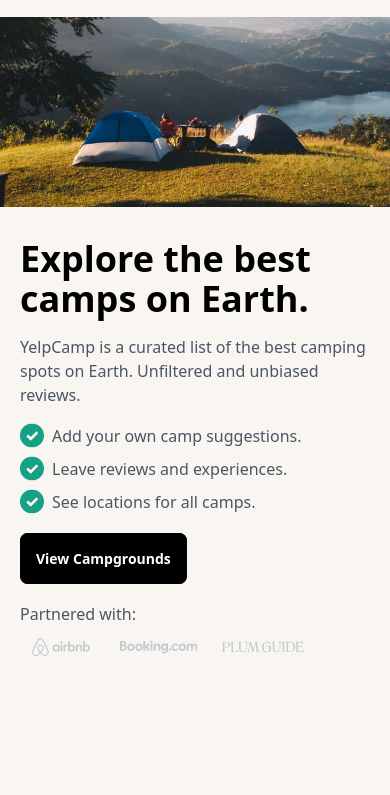
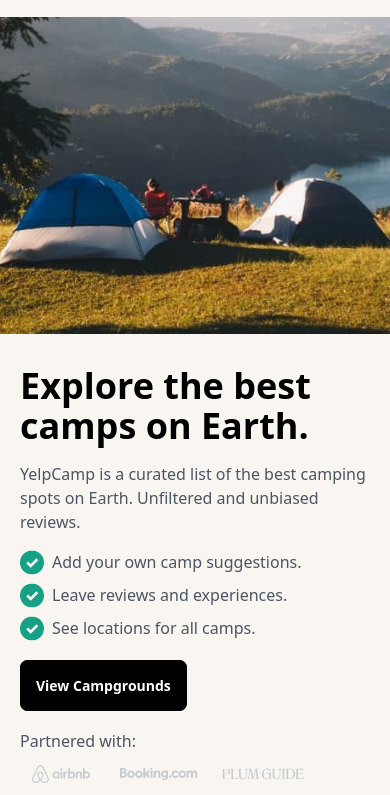
Before and after one commit to mariajiwuaku/YelpCamp-Project, a website: page index.html in a window 390 px wide. Shown: the part 50-845 px from the top of the page. Drawn offline with Linux system fonts and the light colour scheme.

Commit message:
made some changes to the landing page

```diff
--- a/index.html
+++ b/index.html
@@ -17,12 +17,16 @@
         </div>
 
         <!-- website image for tablet and mobile screens -->
-        <div class="lg:hidden">
+        <div class="hidden sm:block lg:hidden">
           <img
             src="./src/Assets/Hero Image (Tablet and Mobile).jpg"
             alt="HeroImg"
             class="w-screen"
           />
+        </div>
+
+        <div class="sm:hidden">
+          <img src="./src/Assets/Hero Image (Mobile).jpg" alt="HeroImg" class="w-screen">
         </div>
 
         <!-- text content -->
```
Also changed, not shown: src/Assets/Hero Image (Mobile).jpg (added), src/default.css.
